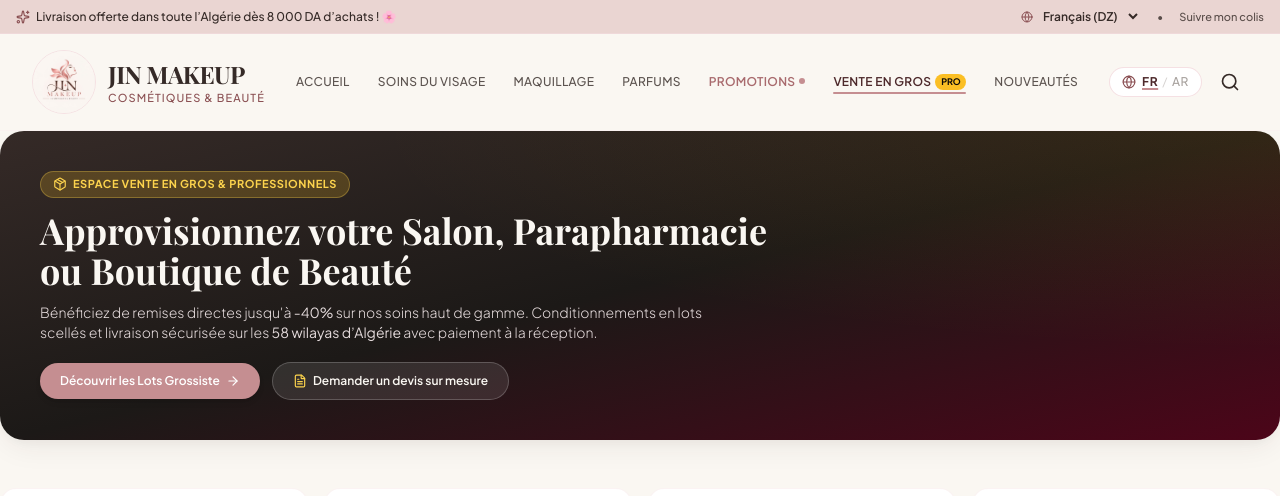
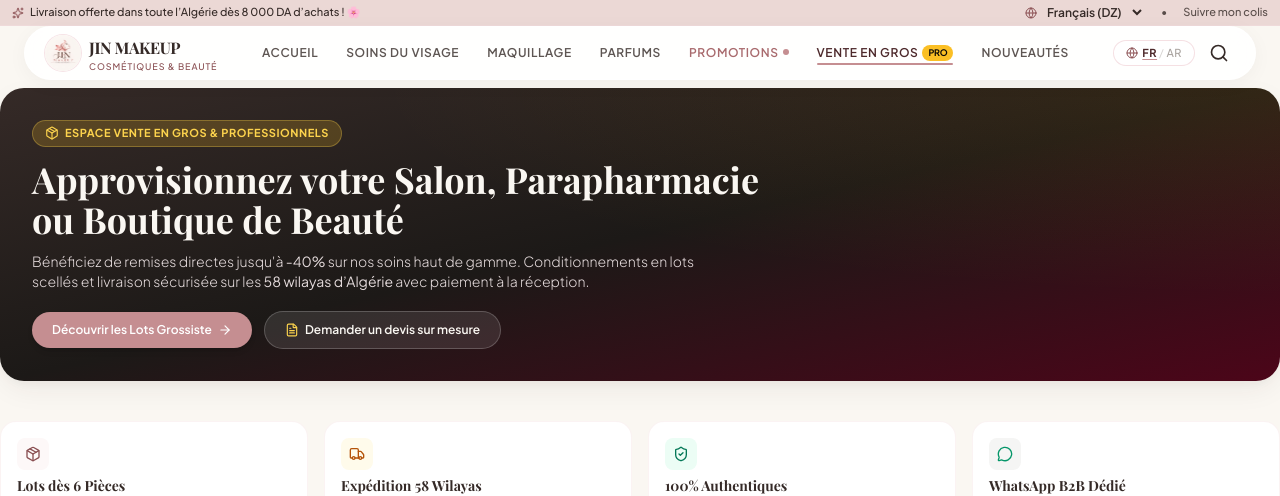
Before and after one commit to youcefnassim/Glow-Beauty, a React (Vite) app: page /wholesale in a window 1280 px wide. Shown: the top 496 px of the page. Built offline with nearby package versions, Linux system fonts and the light colour scheme; a web font is replaced by a local one.

Commit message:
feat: navbar capsule flottante glassmorphism et reduction des espacements

```diff
--- a/src/components/layout/AnnouncementBar.tsx
+++ b/src/components/layout/AnnouncementBar.tsx
@@ -12,10 +12,10 @@ export const AnnouncementBar: React.FC = () => {
   }
 
   return (
-    <aside aria-label="Bannière d'annonces promotionnelles" className="bg-blush text-deep py-2 px-4 text-xs font-medium border-b border-rose-200/60">
+    <aside aria-label="Bannière d'annonces promotionnelles" className="bg-blush/90 text-deep py-1 px-3 text-[11px] font-medium border-b border-rose-200/40">
       <div className="max-w-7xl mx-auto flex items-center justify-between">
         <div className="flex-1 text-center sm:text-left flex items-center justify-center sm:justify-start gap-1.5">
-          <Sparkles className="w-3.5 h-3.5 text-rose-700 animate-pulse hidden sm:inline" />
+          <Sparkles className="w-3 h-3 text-rose-700 animate-pulse hidden sm:inline" />
           <span>{settings.announcementText}</span>
         </div>
 
--- a/src/components/layout/Header.tsx
+++ b/src/components/layout/Header.tsx
@@ -48,60 +48,60 @@ export const Header: React.FC = () => {
 
   return (
     <>
-      <header
-        className={`sticky top-0 z-40 transition-all duration-300 ${
+      <header className="sticky top-1.5 sm:top-2.5 z-40 px-2 sm:px-4 lg:px-6 transition-all duration-300">
+        <div className="max-w-7xl mx-auto">
+          {/* Floating Glassmorphism Capsule Bar */}
+          <div
+            className={`rounded-2xl sm:rounded-full px-3 sm:px-5 py-2 flex items-center justify-between transition-all duration-300 border ${
               isScrolled
-            ? 'bg-white/95 backdrop-blur-md shadow-soft border-b border-rose-100'
-            : 'bg-ivory border-b border-rose-100/60'
+                ? 'bg-white/95 backdrop-blur-xl border-rose-200/80 shadow-[0_8px_30px_rgba(225,29,72,0.08)]'
+                : 'bg-white/90 backdrop-blur-md border-white/80 shadow-[0_4px_20px_rgba(0,0,0,0.04)]'
             }`}
           >
-        <div className="max-w-7xl mx-auto px-4 sm:px-6 lg:px-8">
-          <div className="flex items-center justify-between h-20 sm:h-24">
-            {/* Mobile menu trigger */}
-            <div className="flex items-center lg:hidden">
+            {/* Left section: Hamburger (mobile) + Brand Logo */}
+            <div className="flex items-center gap-2 sm:gap-3">
+              {/* Mobile Menu Trigger */}
               <button
                 onClick={() => setIsMobileMenuOpen(!isMobileMenuOpen)}
-                className="text-deep p-2 rounded-lg hover:bg-rose-100/60 transition cursor-pointer"
+                className="lg:hidden text-deep p-1.5 rounded-xl hover:bg-rose-100/50 transition cursor-pointer"
                 aria-label="Menu principal"
               >
-                {isMobileMenuOpen ? <X className="w-6 h-6" /> : <Menu className="w-6 h-6" />}
+                {isMobileMenuOpen ? <X className="w-5 h-5 text-rose-800" /> : <Menu className="w-5 h-5" />}
               </button>
-            </div>
 
-            {/* Brand Logo */}
-            <div className="flex items-center py-2">
-              <Link to="/" className="flex items-center gap-2.5 sm:gap-3 group">
+              {/* Brand Logo & Name */}
+              <Link to="/" className="flex items-center gap-2 group shrink-0">
                 <img
                   src="/logo.jpg"
-                  alt="Jin Makeup - Cosmétiques & Beauté"
-                  className="h-12 sm:h-16 w-12 sm:w-16 rounded-full object-cover border border-rose-200/80 shadow-xs transition-transform duration-300 group-hover:scale-105 shrink-0"
+                  alt="Jin Makeup"
+                  className="h-8 w-8 sm:h-9 sm:w-9 rounded-full object-cover ring-1 ring-rose-200/80 shadow-2xs transition-transform duration-300 group-hover:scale-105 shrink-0"
                 />
                 <div className="flex flex-col">
-                  <span className="font-serif text-lg sm:text-2xl font-bold tracking-tight text-deep leading-tight group-hover:text-rose-900 transition">
+                  <span className="font-serif text-sm sm:text-base font-bold tracking-tight text-deep leading-none group-hover:text-rose-900 transition">
                     {language === 'ar' ? 'جين ميكب' : 'JIN MAKEUP'}
                   </span>
-                  <span className="text-[9px] sm:text-[11px] uppercase tracking-widest text-rose-700 font-medium">
-                    {language === 'ar' ? 'مستحضرات التجميل والعناية' : 'Cosmétiques & Beauté'}
+                  <span className="text-[8px] sm:text-[9px] uppercase tracking-widest text-rose-700 font-medium leading-none mt-0.5">
+                    {language === 'ar' ? 'مستحضرات التجميل' : 'Cosmétiques & Beauté'}
                   </span>
                 </div>
               </Link>
             </div>
 
             {/* Desktop Navigation Links */}
-            <nav className="hidden lg:flex items-center space-x-7">
+            <nav className="hidden lg:flex items-center space-x-6 xl:space-x-7">
               {navLinks.map((link) => {
                 const isActive = location.pathname === link.path;
                 return (
                   <Link
                     key={link.path}
                     to={link.path}
-                    className={`text-xs font-medium tracking-wide uppercase transition-colors relative py-1 flex items-center ${
+                    className={`text-xs font-semibold tracking-wider uppercase transition-colors relative py-1 flex items-center ${
                       isActive
-                        ? 'text-rose-900 font-semibold'
+                        ? 'text-rose-900'
                         : link.isPromo
-                        ? 'text-rose-600 font-semibold hover:text-rose-800'
+                        ? 'text-rose-600 hover:text-rose-800'
                         : link.isPro
-                        ? 'text-amber-900 font-bold hover:text-amber-700'
+                        ? 'text-amber-900 hover:text-amber-700'
                         : 'text-deep/80 hover:text-rose-800'
                     }`}
                   >
@@ -122,51 +122,50 @@ export const Header: React.FC = () => {
               })}
             </nav>
 
-            {/* Action Icons: Only Language (FR/AR) and Search */}
-            <div className="flex items-center gap-1.5 sm:gap-2.5">
+            {/* Right section: Language Switcher (FR/AR) & Search */}
+            <div className="flex items-center gap-1.5 sm:gap-2">
               {/* Language Switcher Toggle (FR/AR) */}
               <button
                 type="button"
                 onClick={() => setLanguage(language === 'fr' ? 'ar' : 'fr')}
-                className="flex items-center gap-1.5 px-3 py-1.5 rounded-full border border-rose-200/90 bg-white/95 hover:bg-white text-deep text-xs font-semibold shadow-2xs hover:border-rose-300 transition cursor-pointer"
+                className="flex items-center gap-1 px-2.5 sm:px-3 py-1 rounded-full border border-rose-200/90 bg-white/95 hover:bg-white text-deep text-[11px] font-bold shadow-2xs hover:border-rose-300 transition cursor-pointer"
                 title={language === 'fr' ? 'Passer en Arabe (AR)' : 'Passer en Français (FR)'}
                 aria-label="Changer de langue FR/AR"
               >
-                <Globe className="w-3.5 h-3.5 text-rose-700 shrink-0" />
-                <span className="font-bold text-xs tracking-wider flex items-center gap-1">
-                  <span className={language === 'fr' ? 'text-rose-900 font-extrabold underline decoration-rose-500 decoration-2 underline-offset-2' : 'text-stone-400 font-medium'}>
+                <Globe className="w-3 h-3 text-rose-700 shrink-0" />
+                <span className="tracking-wider flex items-center gap-0.5">
+                  <span className={language === 'fr' ? 'text-rose-900 font-extrabold underline decoration-rose-500 decoration-1.5 underline-offset-2' : 'text-stone-400 font-medium'}>
                     FR
                   </span>
                   <span className="text-stone-300 font-normal">/</span>
-                  <span className={language === 'ar' ? 'text-rose-900 font-extrabold underline decoration-rose-500 decoration-2 underline-offset-2' : 'text-stone-400 font-medium'}>
+                  <span className={language === 'ar' ? 'text-rose-900 font-extrabold underline decoration-rose-500 decoration-1.5 underline-offset-2' : 'text-stone-400 font-medium'}>
                     AR
                   </span>
                 </span>
               </button>
 
-              {/* Search Icon */}
+              {/* Search Button */}
               <button
                 type="button"
                 onClick={() => setIsSearchOpen(true)}
-                className="p-2 text-deep hover:text-rose-800 hover:bg-rose-50 rounded-full transition cursor-pointer"
+                className="p-1.5 text-deep hover:text-rose-800 hover:bg-rose-100/50 rounded-full transition cursor-pointer"
                 title={t('nav.search')}
                 aria-label="Rechercher"
               >
-                <Search className="w-5 h-5" />
+                <Search className="w-4 h-4 sm:w-5 sm:h-5" />
               </button>
             </div>
           </div>
-        </div>
 
-        {/* Mobile Navigation Drawer */}
+          {/* Floating Mobile Navigation Drawer */}
           {isMobileMenuOpen && (
-          <div className="lg:hidden bg-white border-b border-rose-100 px-4 pt-2 pb-6 space-y-3 animate-fadeIn">
+            <div className="lg:hidden mt-2 bg-white/95 backdrop-blur-xl border border-rose-100 shadow-xl rounded-2xl p-3.5 space-y-2.5 animate-fadeIn">
               <div className="space-y-1">
                 {navLinks.map((link) => (
                   <Link
                     key={link.path}
                     to={link.path}
-                  className={`flex items-center justify-between px-3 py-2 rounded-xl text-sm font-medium ${
+                    className={`flex items-center justify-between px-3 py-2 rounded-xl text-xs sm:text-sm font-medium ${
                       location.pathname === link.path
                         ? 'bg-rose-50 text-rose-900 font-bold'
                         : link.isPromo
@@ -186,17 +185,17 @@ export const Header: React.FC = () => {
                 ))}
               </div>
 
-            <div className="border-t border-rose-100 pt-3 flex flex-col gap-2">
+              <div className="border-t border-rose-100 pt-2.5 flex flex-col gap-2">
                 {/* Language Switcher in Mobile Drawer */}
                 <div className="flex items-center justify-between text-xs px-3 py-1 bg-ivory rounded-xl border border-rose-100">
-                <span className="text-stone-600 font-medium">
+                  <span className="text-stone-600 font-medium text-[11px]">
                     {language === 'ar' ? 'اللغة :' : 'Langue :'}
                   </span>
                   <div className="flex items-center rounded-lg bg-stone-200/60 p-0.5 gap-1">
                     <button
                       type="button"
                       onClick={() => setLanguage('fr')}
-                    className={`px-3 py-1 rounded-md text-xs font-bold transition cursor-pointer ${
+                      className={`px-3 py-0.5 rounded-md text-xs font-bold transition cursor-pointer ${
                         language === 'fr' ? 'bg-white text-rose-900 shadow-xs' : 'text-stone-600 hover:text-deep'
                       }`}
                     >
@@ -205,7 +204,7 @@ export const Header: React.FC = () => {
                     <button
                       type="button"
                       onClick={() => setLanguage('ar')}
-                    className={`px-3 py-1 rounded-md text-xs font-bold transition cursor-pointer ${
+                      className={`px-3 py-0.5 rounded-md text-xs font-bold transition cursor-pointer ${
                         language === 'ar' ? 'bg-white text-rose-900 shadow-xs' : 'text-stone-600 hover:text-deep'
                       }`}
                     >
@@ -214,23 +213,26 @@ export const Header: React.FC = () => {
                   </div>
                 </div>
 
+                <div className="flex items-center justify-between px-2 pt-1 text-[11px] text-stone-500">
                   <Link
                     to="/track-order"
-                className="text-xs text-stone-600 hover:text-deep flex items-center gap-1.5 px-3 py-1"
+                    className="hover:text-deep flex items-center gap-1"
                   >
-                <Sparkles className="w-3.5 h-3.5 text-rose-500" />
+                    <Sparkles className="w-3 h-3 text-rose-500" />
                     <span>{t('nav.trackOrder')}</span>
                   </Link>
                   <Link
                     to="/wishlist"
-                className="text-xs text-stone-600 hover:text-deep flex items-center gap-1.5 px-3 py-1"
+                    className="hover:text-deep flex items-center gap-1"
                   >
-                <Heart className="w-3.5 h-3.5 text-rose-500" />
+                    <Heart className="w-3 h-3 text-rose-500" />
                     <span>{t('nav.wishlist')} ({wishlistCount})</span>
                   </Link>
                 </div>
               </div>
+            </div>
           )}
+        </div>
       </header>
 
       {/* Global Search Modal */}
--- a/src/pages/WholesalePage.tsx
+++ b/src/pages/WholesalePage.tsx
@@ -83,29 +83,29 @@ export const WholesalePage: React.FC = () => {
   };
 
   return (
-    <div className="space-y-8 sm:space-y-12 pb-12">
+    <div className="space-y-6 sm:space-y-10 pb-10 pt-1 sm:pt-2">
       {/* Hero Header */}
-      <section className="relative overflow-hidden bg-gradient-to-br from-deep via-stone-900 to-rose-950 text-ivory rounded-2xl sm:rounded-3xl p-6 sm:p-10 shadow-luxury">
+      <section className="relative overflow-hidden bg-gradient-to-br from-deep via-stone-900 to-rose-950 text-ivory rounded-2xl sm:rounded-3xl p-4 sm:p-8 shadow-luxury">
         <div className="absolute inset-0 bg-[radial-gradient(ellipse_at_top_right,_var(--tw-gradient-stops))] from-amber-500/10 via-transparent to-transparent pointer-events-none" />
 
-        <div className="relative max-w-3xl space-y-3">
-          <div className="inline-flex items-center gap-1.5 px-3 py-1 rounded-full bg-amber-400/20 border border-amber-300/30 text-amber-300 text-[11px] font-bold uppercase tracking-wider">
-            <Package className="w-3.5 h-3.5" />
+        <div className="relative max-w-3xl space-y-2.5 sm:space-y-3">
+          <div className="inline-flex items-center gap-1.5 px-2.5 py-0.5 sm:px-3 sm:py-1 rounded-full bg-amber-400/20 border border-amber-300/30 text-amber-300 text-[10px] sm:text-[11px] font-bold uppercase tracking-wider">
+            <Package className="w-3 h-3 sm:w-3.5 sm:h-3.5" />
             <span>Espace Vente en Gros & Professionnels</span>
           </div>
 
-          <h1 className="font-serif text-2xl sm:text-3xl lg:text-4xl font-bold leading-tight">
+          <h1 className="font-serif text-xl sm:text-3xl lg:text-4xl font-bold leading-tight">
             Approvisionnez votre Salon, Parapharmacie ou Boutique de Beauté
           </h1>
 
-          <p className="text-xs sm:text-sm text-rose-100/90 leading-relaxed font-light max-w-2xl">
+          <p className="text-[11px] sm:text-sm text-rose-100/90 leading-relaxed font-light max-w-2xl">
             Bénéficiez de remises directes jusqu'à <strong>-40%</strong> sur nos soins haut de gamme. Conditionnements en lots scellés et livraison sécurisée sur les <strong>58 wilayas d’Algérie</strong> avec paiement à la réception.
           </p>
 
-          <div className="flex flex-wrap items-center gap-3 pt-2">
+          <div className="flex flex-wrap items-center gap-2 sm:gap-3 pt-1 sm:pt-2">
             <a
               href="#catalogue-gros"
-              className="bg-brand-rose hover:bg-rose-600 text-white font-semibold text-xs px-5 py-2.5 rounded-full transition shadow-md flex items-center gap-1.5"
+              className="bg-brand-rose hover:bg-rose-600 text-white font-semibold text-xs px-4 py-2 sm:px-5 sm:py-2.5 rounded-full transition shadow-md flex items-center gap-1.5"
             >
               <span>Découvrir les Lots Grossiste</span>
               <ArrowRight className="w-3.5 h-3.5" />
@@ -113,7 +113,7 @@ export const WholesalePage: React.FC = () => {
 
             <a
               href="#demande-devis"
-              className="bg-white/10 hover:bg-white/20 text-ivory font-semibold text-xs px-5 py-2.5 rounded-full transition border border-white/20 flex items-center gap-1.5 backdrop-blur-xs"
+              className="bg-white/10 hover:bg-white/20 text-ivory font-semibold text-xs px-4 py-2 sm:px-5 sm:py-2.5 rounded-full transition border border-white/20 flex items-center gap-1.5 backdrop-blur-xs"
             >
               <FileText className="w-3.5 h-3.5 text-amber-300" />
               <span>Demander un devis sur mesure</span>
```
Lines whose indentation alone changed are shown as unchanged.
